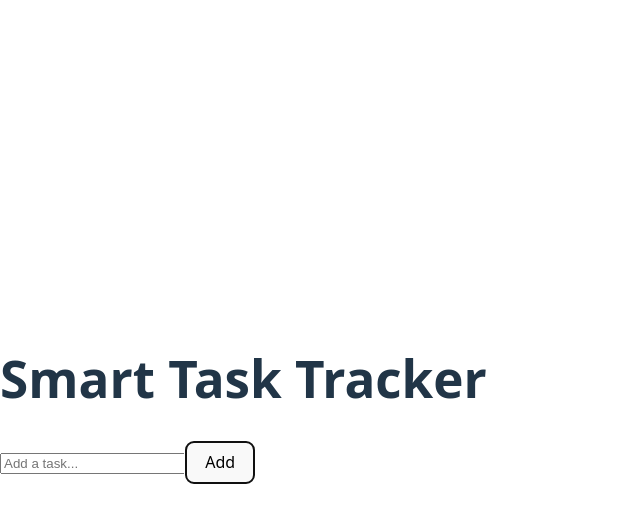
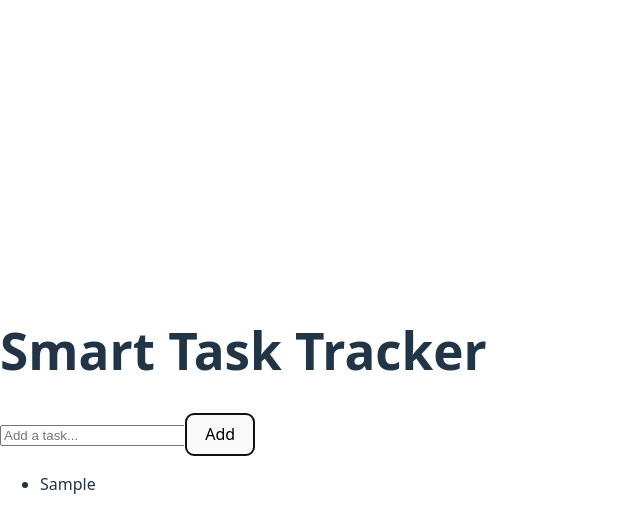
Before and after one commit to Ricardomcsantos7/smart-task-tracker, a React (Vite) app: page / in a window 1280 px wide. Both pictures are taken after typing "Sample" into the empty fields and a click on the button "Add". Shown: the top 532 px of the page, without its empty margins (0-640 px from the left). Built offline with nearby package versions, Linux system fonts and the light colour scheme.

Commit message:
Add Task List display

```diff
--- a/src/App.jsx
+++ b/src/App.jsx
@@ -1,5 +1,6 @@
 import { useState } from "react";
 import TaskForm from "./components/TaskForm";
+import TaskList from "./components/TaskList";
 
 function App() {
   const [tasks, setTasks] = useState([]);
@@ -18,6 +19,7 @@ function App() {
     <div>
       <h1>Smart Task Tracker</h1>
       <TaskForm addTask={addTask} />
+      <TaskList tasks={tasks} />
     </div>
   );
 }
--- /dev/null
+++ b/src/components/TaskItem.jsx
@@ -0,0 +1,5 @@
+function TaskItem({ task }) {
+  return <li>{task.text}</li>;
+}
+
+export default TaskItem;
--- /dev/null
+++ b/src/components/TaskList.jsx
@@ -0,0 +1,13 @@
+import TaskItem from "./TaskItem";
+
+function TaskList({ tasks }) {
+  return (
+    <ul>
+      {tasks.map((task) => (
+        <TaskItem key={task.id} task={task} />
+      ))}
+    </ul>
+  );
+}
+
+export default TaskList;
```
